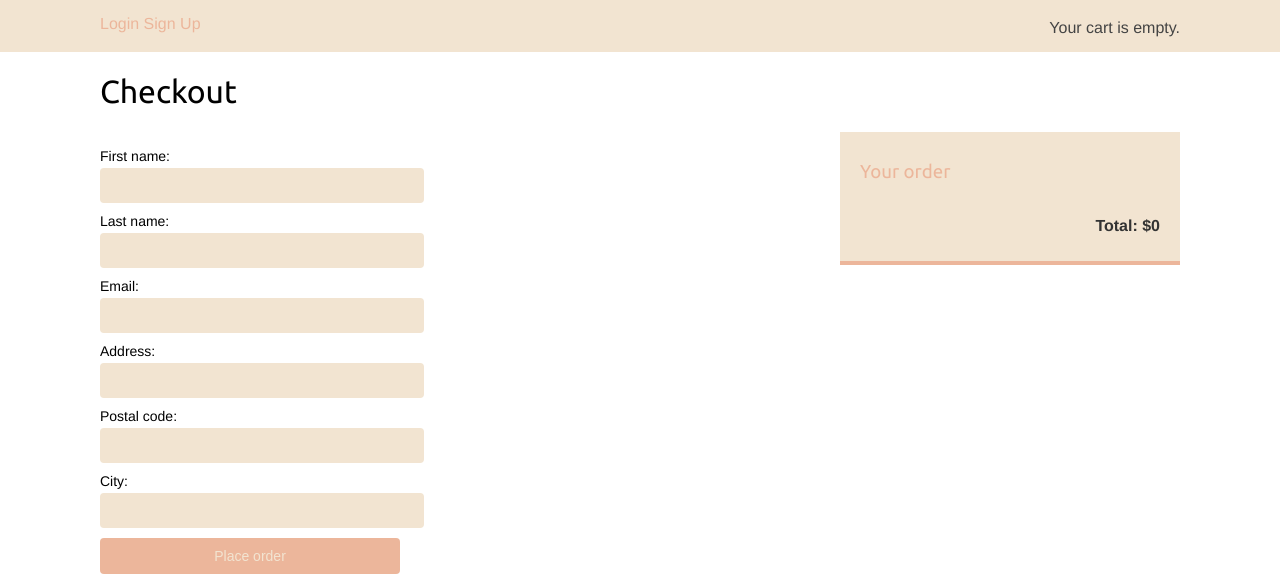
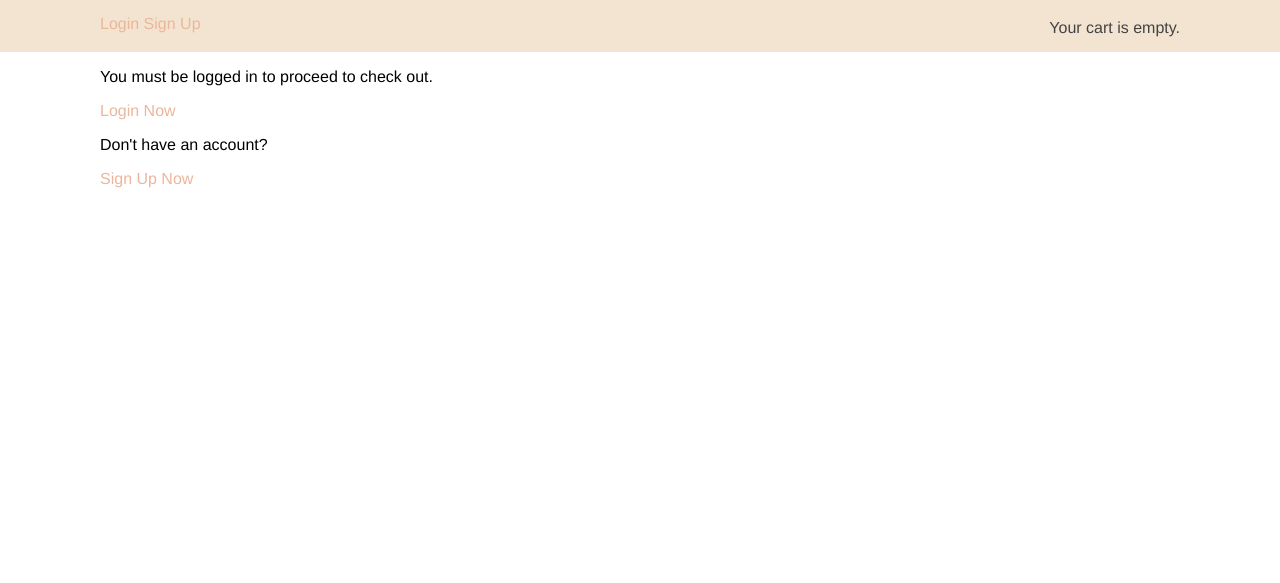
Before and after one commit to prldvirata/PagesAndPastries, a Django app: page /orders/create/ in a window 1280 px wide. Shown: the part 46-629 px from the top of the page. Run offline with Django 4.2, Linux system fonts and the light colour scheme; some libraries are stand-ins or nearby versions.

Commit message:
Updated order\create.html to include authorization

```diff
--- a/orders/templates/orders/order/create.html
+++ b/orders/templates/orders/order/create.html
@@ -5,6 +5,7 @@
 {% endblock %}
 
 {% block content %}
+    {% if user.is_authenticated %}
       <h1>Checkout</h1>
 
       <div class="order-info">
@@ -24,5 +25,9 @@
         {{ form.as_p }}
         <p><input type="submit" value="Place order"></p>
         {% csrf_token %}
+        {% else %}
+        <p> You must be logged in to proceed to check out.</p> <a href="{% url 'login' %}"> Login Now </a>
+        <p>Don't have an account?</p><a href="{% url 'register' %}">Sign Up Now</a>
+      {% endif %}
       </form>
 {% endblock %}
```
Lines whose indentation alone changed are shown as unchanged.
